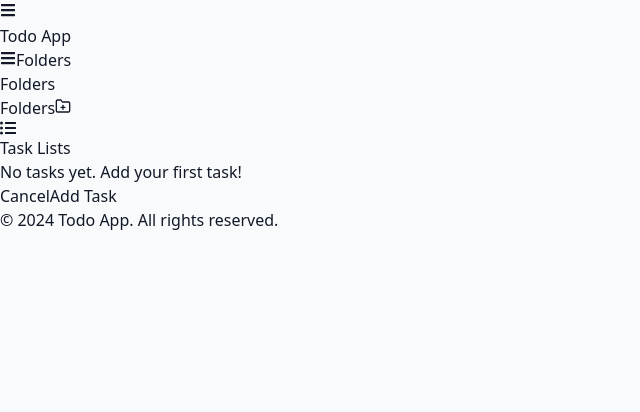
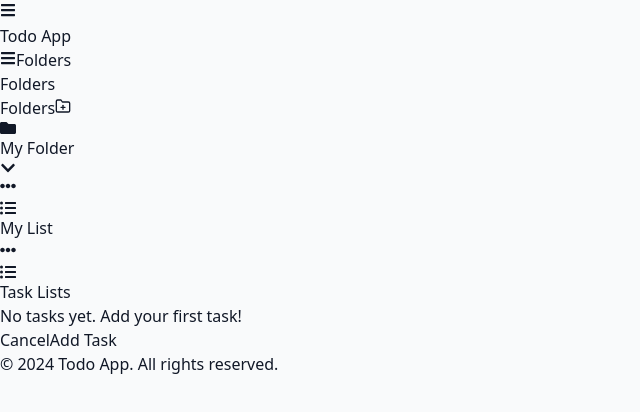
Before and after one commit to lufias/todo-repo-demo, a React app: page / in a window 1280 px wide. Shown: the top 412 px of the page, without its empty margins (0-640 px from the left). Built offline with nearby package versions, Linux system fonts and the light colour scheme; the HTML template or start-up script is replaced by a standard one.

Commit message:
Default folder and list

```diff
--- a/src/components/Sidebar.tsx
+++ b/src/components/Sidebar.tsx
@@ -13,8 +13,7 @@ import {
   renameList as renameListThunk,
 } from '../store/slices/sidebarSlice';
 import SidebarFolder from './SidebarFolder';
-
-
+import { Folder, getAllFolders } from '../services/database';
 
 export default function Sidebar() {
   const dispatch = useAppDispatch();
@@ -28,8 +27,27 @@ export default function Sidebar() {
   const [newListName, setNewListName] = useState('');
   const [activeListDropdown, setActiveListDropdown] = useState<string | null>(null);
 
+  const disableDelete = folders.length === 1 && lists.length === 1;
+
+  // Robust initialization: check storage directly
   useEffect(() => {
-    dispatch(loadFolders());
+    (async () => {
+      const storedFolders = await getAllFolders();
+      if (!storedFolders || storedFolders.length === 0) {
+        // No folders in storage, create default
+        const folderAction = await dispatch(addFolderThunk('My Folder'));
+        const folder = folderAction.payload as Folder;
+        if (folder) {
+          await dispatch(addListThunk({ folderId: folder.id, content: 'My List' }));
+          setExpandedFolders(new Set([folder.id]));
+        }
+        // Always reload folders after creation to sync state
+        dispatch(loadFolders());
+      } else {
+        // Just load folders as usual
+        dispatch(loadFolders());
+      }
+    })();
   }, [dispatch]);
 
   // Load lists when a folder is expanded
@@ -72,7 +90,11 @@ export default function Sidebar() {
 
   const handleAddList = (folderId: string, content: string) => {
     dispatch(addListThunk({ folderId, content })).then(() => {
-      dispatch(loadListsByFolder(folderId));
+      // Always reload lists for the currently expanded folder
+      if (expandedFolders.size === 1) {
+        const expandedId = Array.from(expandedFolders)[0];
+        dispatch(loadListsByFolder(expandedId));
+      }
       setNewListName('');
       setAddingListFolderId(null);
     });
@@ -187,6 +209,7 @@ export default function Sidebar() {
           onDeleteList={handleDeleteList}
           onRenameFolder={handleRenameFolder}
           onRenameList={handleRenameList}
+          disableDelete={disableDelete}
         />
       ))}
     </div>
--- a/src/components/SidebarFolder.tsx
+++ b/src/components/SidebarFolder.tsx
@@ -2,6 +2,7 @@ import { FaFolder, FaChevronDown, FaChevronRight, FaEllipsisH, FaTrash, FaListUl
 import SidebarList from './SidebarList.tsx';
 import { useState, useRef } from 'react';
 import { useClickAway } from 'react-use';
+import { useAppSelector } from '../store/hooks';
 
 interface SidebarFolderProps {
   folder: { id: string; name: string };
@@ -22,6 +23,7 @@ interface SidebarFolderProps {
   onDeleteList: (listId: string, folderId: string) => void;
   onRenameFolder: (folderId: string, newName: string) => void;
   onRenameList: (listId: string, folderId: string, newName: string) => void;
+  disableDelete: boolean;
 }
 
 export default function SidebarFolder({
@@ -43,10 +45,14 @@ export default function SidebarFolder({
   onDeleteList,
   onRenameFolder,
   onRenameList,
+  disableDelete,
 }: SidebarFolderProps) {
   const [isRenaming, setIsRenaming] = useState(false);
   const [newFolderName, setNewFolderName] = useState(folder.name);
   const dropdownRef = useRef(null);
+  const allFolders = useAppSelector(state => state.sidebar.folders);
+  const allLists = useAppSelector(state => state.sidebar.lists);
+  const folderLists = lists.filter(list => list.folderId === folder.id);
 
   useClickAway(dropdownRef, () => {
     if (dropdownOpen) {
@@ -60,6 +66,13 @@ export default function SidebarFolder({
     }
     setIsRenaming(false);
   };
+
+  const isLastFolder = allFolders.length === 1;
+  const listsInThisFolder = allLists.filter(l => l.folderId === folder.id);
+  const wouldRemoveLastList = allLists.length === listsInThisFolder.length;
+  const disableFolderDelete = isLastFolder || wouldRemoveLastList;
+
+  const totalListsCount = allLists.length;
 
   return (
     <div className="rounded-lg">
@@ -203,9 +216,11 @@ export default function SidebarFolder({
               </button>
             </div>
           )}
-          {lists
-            .filter(list => list.folderId === folder.id)
-            .map(list => (
+          {folderLists.map(list => {
+            const isOnlyListInSystem = totalListsCount === 1;
+            const isOnlyListInFolder = folderLists.length === 1;
+            const disableListDelete = isOnlyListInSystem || isOnlyListInFolder;
+            return (
               <SidebarList
                 key={list.id}
                 list={list}
@@ -213,8 +228,10 @@ export default function SidebarFolder({
                 setActiveDropdown={setActiveListDropdown}
                 onDelete={() => onDeleteList(list.id, folder.id)}
                 onRename={(newName) => onRenameList(list.id, folder.id, newName)}
+                isLastList={disableListDelete}
               />
-            ))}
+            );
+          })}
         </div>
       )}
     </div>
--- a/src/components/SidebarList.tsx
+++ b/src/components/SidebarList.tsx
@@ -1,4 +1,4 @@
-import { FaEllipsisH, FaTrash, FaEdit } from 'react-icons/fa';
+import { FaListUl, FaEllipsisH, FaTrash, FaEdit } from 'react-icons/fa';
 import { useState, useRef } from 'react';
 import { useClickAway } from 'react-use';
 
@@ -8,9 +8,17 @@ interface SidebarListProps {
   setActiveDropdown: (id: string | null) => void;
   onDelete: () => void;
   onRename: (newName: string) => void;
+  isLastList: boolean;
 }
 
-export default function SidebarList({ list, activeDropdown, setActiveDropdown, onDelete, onRename }: SidebarListProps) {
+export default function SidebarList({
+  list,
+  activeDropdown,
+  setActiveDropdown,
+  onDelete,
+  onRename,
+  isLastList,
+}: SidebarListProps) {
   const [isRenaming, setIsRenaming] = useState(false);
   const [newListName, setNewListName] = useState(list.content);
   const dropdownRef = useRef(null);
@@ -32,6 +40,7 @@ export default function SidebarList({ list, activeDropdown, setActiveDropdown, o
     <div className="flex items-center justify-between group">
       {isRenaming ? (
         <div className="flex-1 flex items-center space-x-2">
+          <FaListUl className="text-gray-400 text-sm" />
           <input
             autoFocus
             type="text"
@@ -66,11 +75,10 @@ export default function SidebarList({ list, activeDropdown, setActiveDropdown, o
           </button>
         </div>
       ) : (
-        <button
-          className="flex-1 text-left px-2 py-1 text-sm text-gray-600 hover:bg-gray-100 rounded transition-colors font-normal"
-        >
-          {list.content}
-        </button>
+        <div className="flex-1 flex items-center space-x-2">
+          <FaListUl className="text-gray-400 text-sm" />
+          <span className="text-gray-700 text-sm">{list.content}</span>
+        </div>
       )}
       <div className="relative" ref={dropdownRef}>
         <button
@@ -78,14 +86,14 @@ export default function SidebarList({ list, activeDropdown, setActiveDropdown, o
             e.stopPropagation();
             setActiveDropdown(activeDropdown === list.id ? null : list.id);
           }}
-          className="p-1 hover:bg-gray-100 rounded transition-colors ml-2 opacity-0 group-hover:opacity-100"
+          className="p-2 hover:bg-gray-100 rounded-lg transition-colors opacity-0 group-hover:opacity-100"
           title="List options"
         >
           <FaEllipsisH className="text-gray-400 text-xs" />
         </button>
         {activeDropdown === list.id && (
           <div
-            className="absolute right-0 mt-1 w-32 bg-white rounded-lg shadow-lg border border-gray-200 z-10"
+            className="absolute right-0 mt-1 w-48 bg-white rounded-lg shadow-lg border border-gray-200 z-10"
             onClick={e => e.stopPropagation()}
           >
             <button
@@ -96,7 +104,7 @@ export default function SidebarList({ list, activeDropdown, setActiveDropdown, o
               className="w-full flex items-center px-4 py-2 text-sm text-gray-700 hover:bg-gray-100"
             >
               <FaEdit className="mr-2 text-blue-400 text-sm" />
-              Rename
+              Rename List
             </button>
             <button
               onClick={() => {
```
